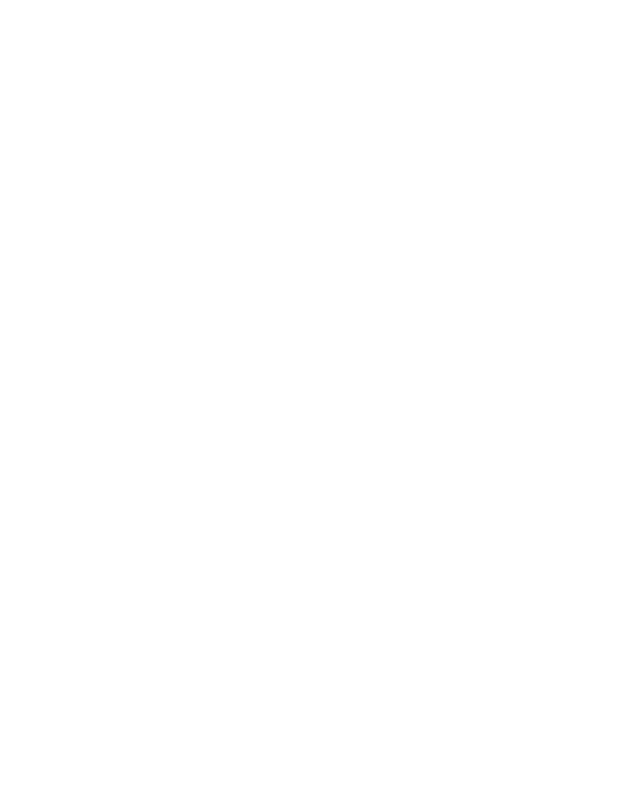
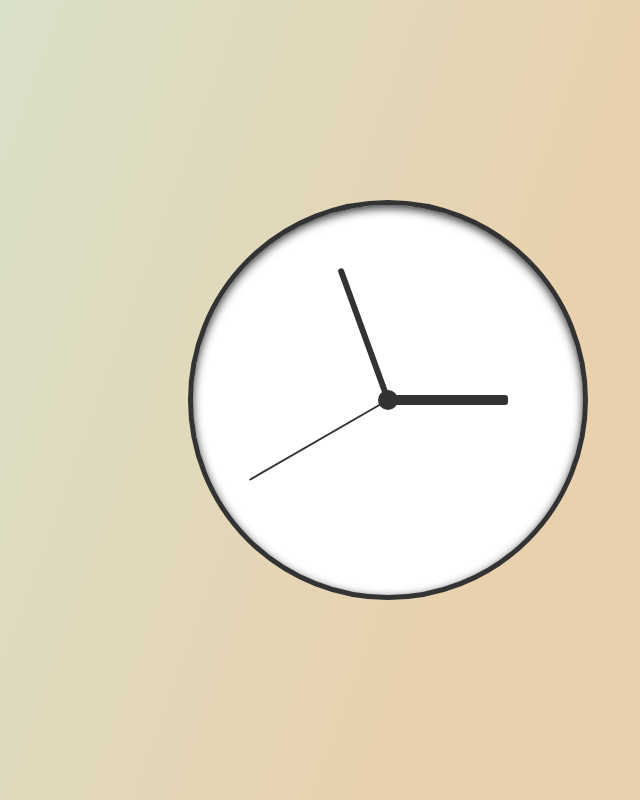
Before and after one commit to bayirdan/javascript30, a plain HTML site: page 02-css-js-clock/index.html in a window 1280 px wide. Shown: the whole page, without its empty margins (252-892 px from the left). Drawn offline with Linux system fonts and the light colour scheme.

Commit message:
html and css done.

```diff
--- a/02-css-js-clock/assets/css/style.css
+++ b/02-css-js-clock/assets/css/style.css
@@ -0,0 +1,63 @@
+* {
+  box-sizing: border-box;
+}
+
+html {
+  background: linear-gradient(110deg, #d4e6d3, #e9d1ad 60%);
+  font-size: 10px;
+  text-align: center;
+}
+
+body {
+  margin: 0;
+  min-height: 100vh;
+  display: flex;
+  justify-content: center;
+  align-items: center;
+}
+
+.clock {
+  width: 40rem;
+  height: 40rem;
+  border: 5px solid #333;
+  border-radius: 50%;
+  background-color: #fff;
+  box-shadow: 0 3px 10px #333 inset;
+}
+
+.clock .mid {
+  position: absolute;
+  top: calc(50% - 1rem);
+  left: calc(50% - 1rem);
+  width: 2rem;
+  height: 2rem;
+  background-color: #333;
+  border-radius: 50%;
+}
+
+.clock .counter {
+  position: absolute;
+  top: calc(50% - 5px);
+  left: 50%;
+  background-color: #333;
+  width: 12rem;
+  height: 10px;
+  border-radius: 3px;
+  transform-origin: 0;
+}
+
+.clock .counter-minute {
+  transform: rotate(250deg);
+  top: calc(50% - 3px);
+  left: 50%;
+  width: 14rem;
+  height: 6px;
+}
+
+.clock .counter-second {
+  transform: rotate(150deg);
+  top: calc(50% - 1px);
+  left: 50%;
+  width: 16rem;
+  height: 2px;
+}
--- a/02-css-js-clock/index.html
+++ b/02-css-js-clock/index.html
@@ -8,6 +8,11 @@
   <title>Css Js Clock</title>
 </head>
 <body>
-
+  <div class="clock">
+    <div class="mid"></div>
+    <div class="counter counter-hour"></div>
+    <div class="counter counter-minute"></div>
+    <div class="counter counter-second"></div>
+  </div>
 </body>
 </html>
```
